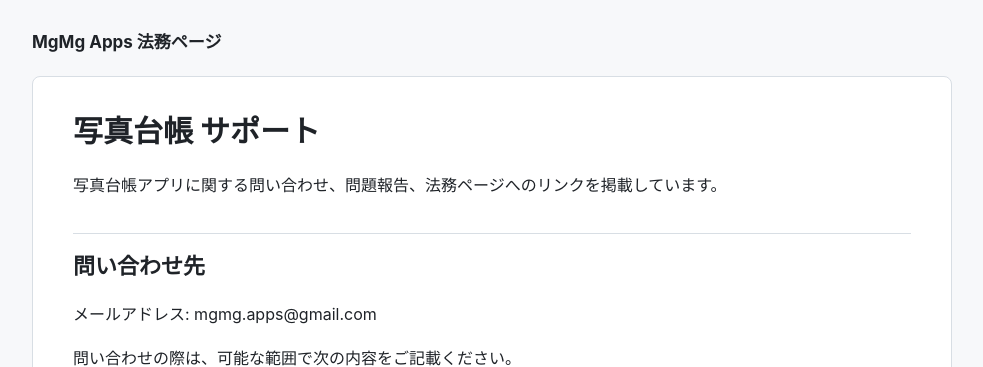
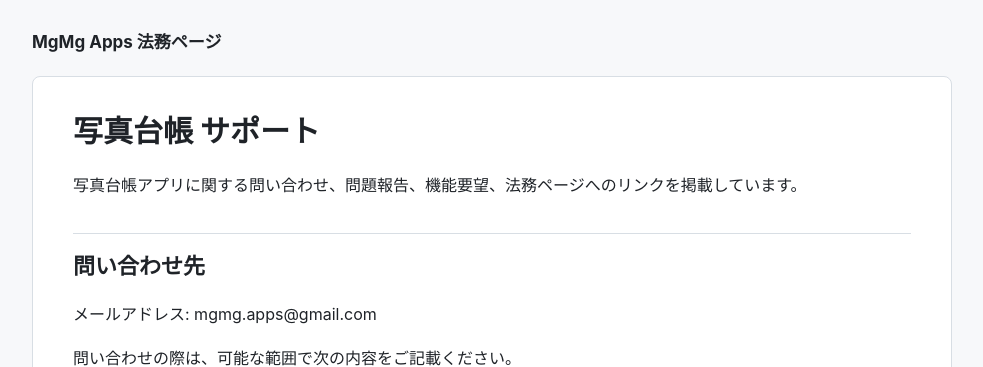
Before and after one commit to eclia-MgMg/app-legal-pages, a Jekyll site: the page built from photo-ledger/support.md, in a window 1280 px wide. Shown: the top 367 px of the page, without its empty margins (148-1131 px from the left). Built offline with Jekyll 4.4.1, drawn with Linux system fonts in a browser that asks for light colours.

Commit message:
Update PhotoLedger support page wording

```diff
--- a/photo-ledger/support.md
+++ b/photo-ledger/support.md
@@ -6,7 +6,7 @@ permalink: /photo-ledger/support/
 
 # 写真台帳 サポート
 
-写真台帳アプリに関する問い合わせ、問題報告、法務ページへのリンクを掲載しています。
+写真台帳アプリに関する問い合わせ、問題報告、機能要望、法務ページへのリンクを掲載しています。
 
 ## 問い合わせ先
 
```
